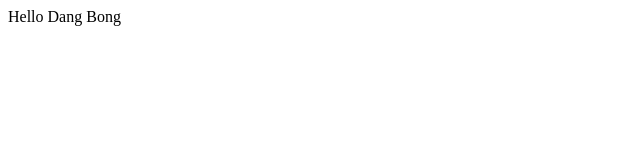
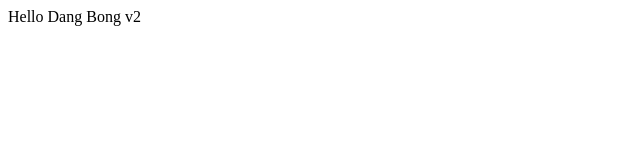
Before and after one commit to tuiladangbong/dangbongxyz, a Nuxt app: page / in a window 1280 px wide. Shown: the top 160 px of the page, without its empty margins (0-640 px from the left). Built offline with nearby package versions, Linux system fonts and the light colour scheme.

Commit message:
Update all changes

```diff
--- a/pages/index.vue
+++ b/pages/index.vue
@@ -1,3 +1,3 @@
 <template>
-  <div>Hello Dang Bong</div>
+  <div>Hello Dang Bong v2</div>
 </template>
```
